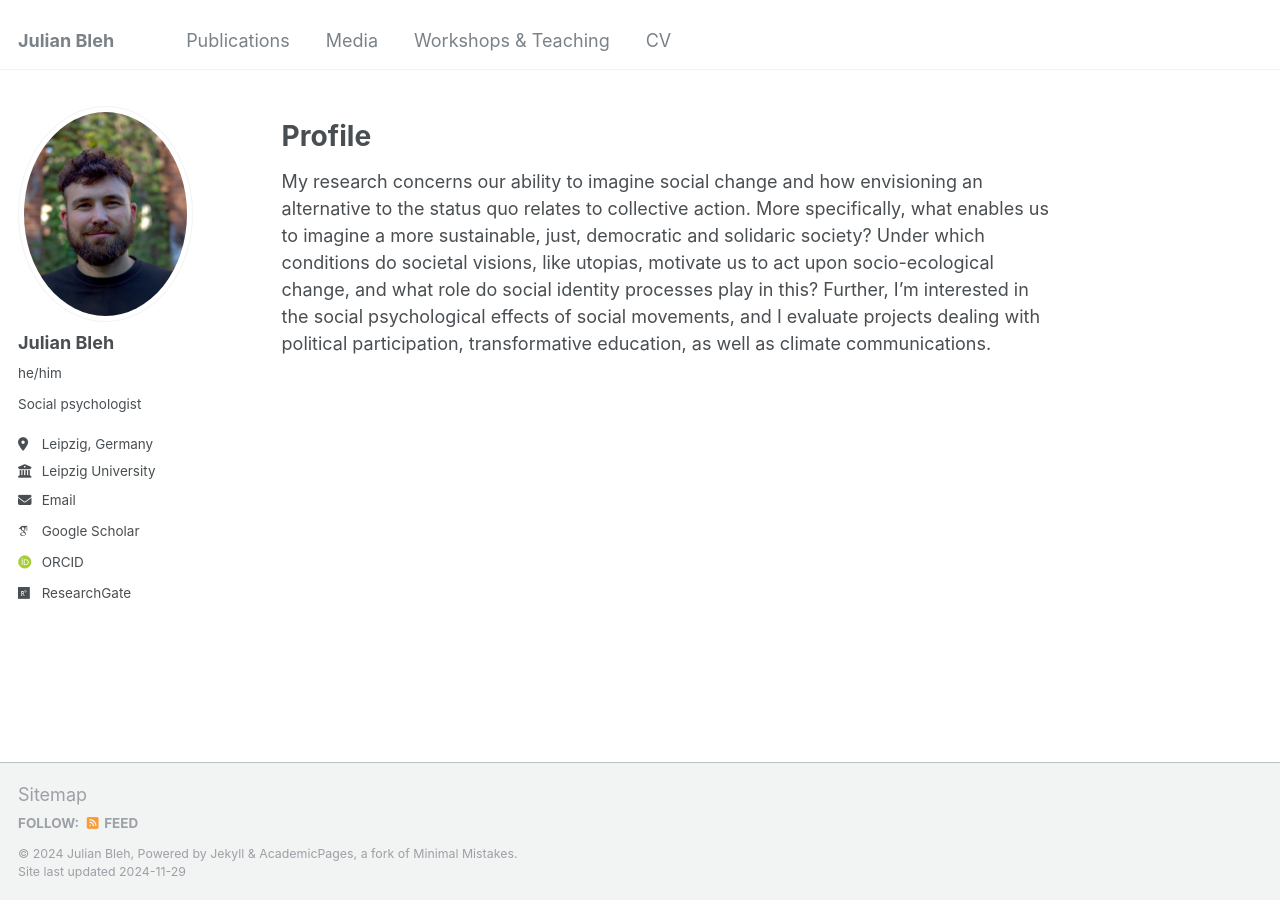
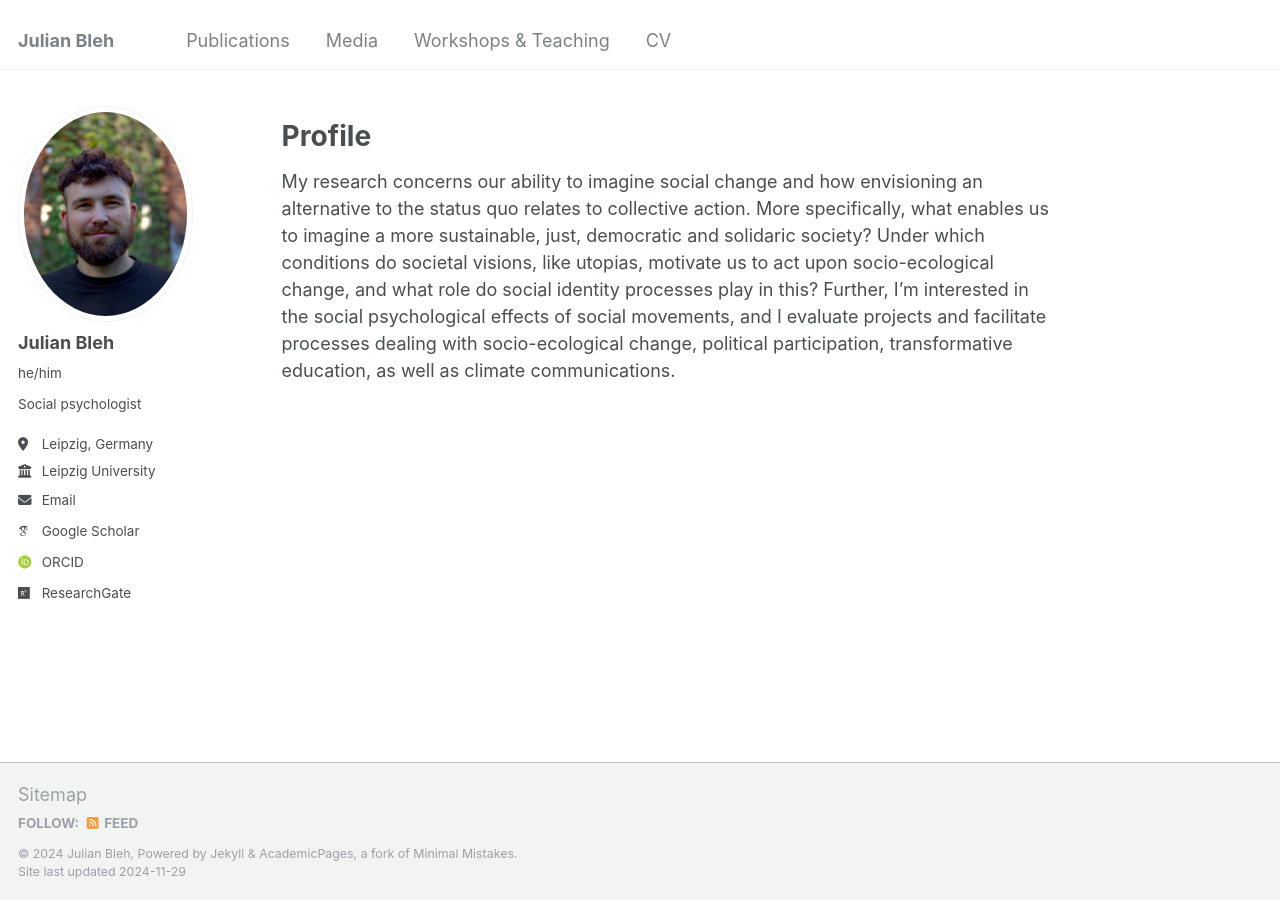
Before and after one commit to JulianBleh/JulianBleh1.github.io, a Jekyll site: the page built from _pages/about.md, in a window 1280 px wide. Built offline with Jekyll 4.4.1, drawn with Linux system fonts in a browser that asks for light colours; some web fonts are replaced.

Commit message:
Update about.md

```diff
--- a/_pages/about.md
+++ b/_pages/about.md
@@ -9,4 +9,4 @@ redirect_from:
 
 Profile
 ======
-My research concerns our ability to imagine social change and how envisioning an alternative to the status quo relates to collective action. More specifically, what enables us to imagine a more sustainable, just, democratic and solidaric society? Under which conditions do societal visions, like utopias, motivate us to act upon socio-ecological change, and what role do social identity processes play in this? Further, I'm interested in the social psychological effects of social movements, and I evaluate projects dealing with political participation, transformative education, as well as climate communications.
+My research concerns our ability to imagine social change and how envisioning an alternative to the status quo relates to collective action. More specifically, what enables us to imagine a more sustainable, just, democratic and solidaric society? Under which conditions do societal visions, like utopias, motivate us to act upon socio-ecological change, and what role do social identity processes play in this? Further, I'm interested in the social psychological effects of social movements, and I evaluate projects and facilitate processes dealing with socio-ecological change, political participation, transformative education, as well as climate communications.
```
